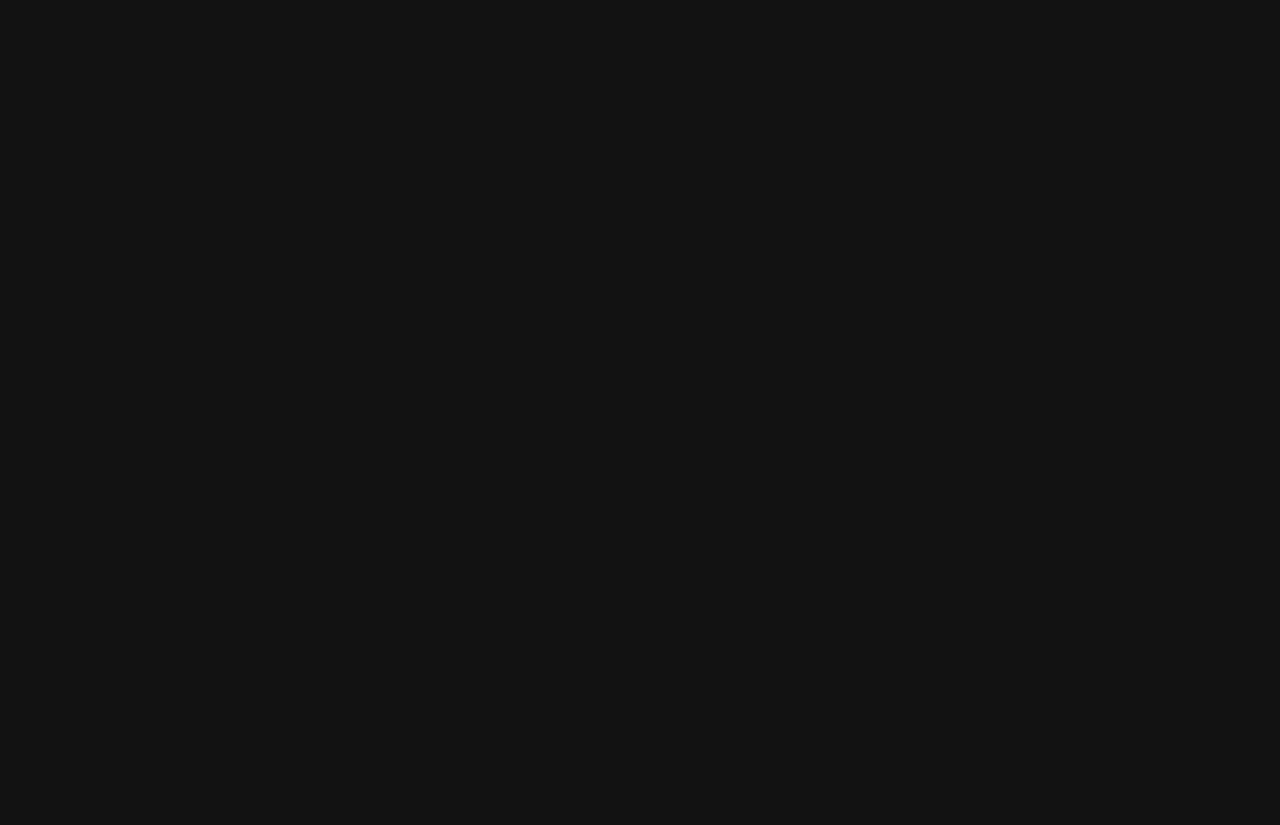
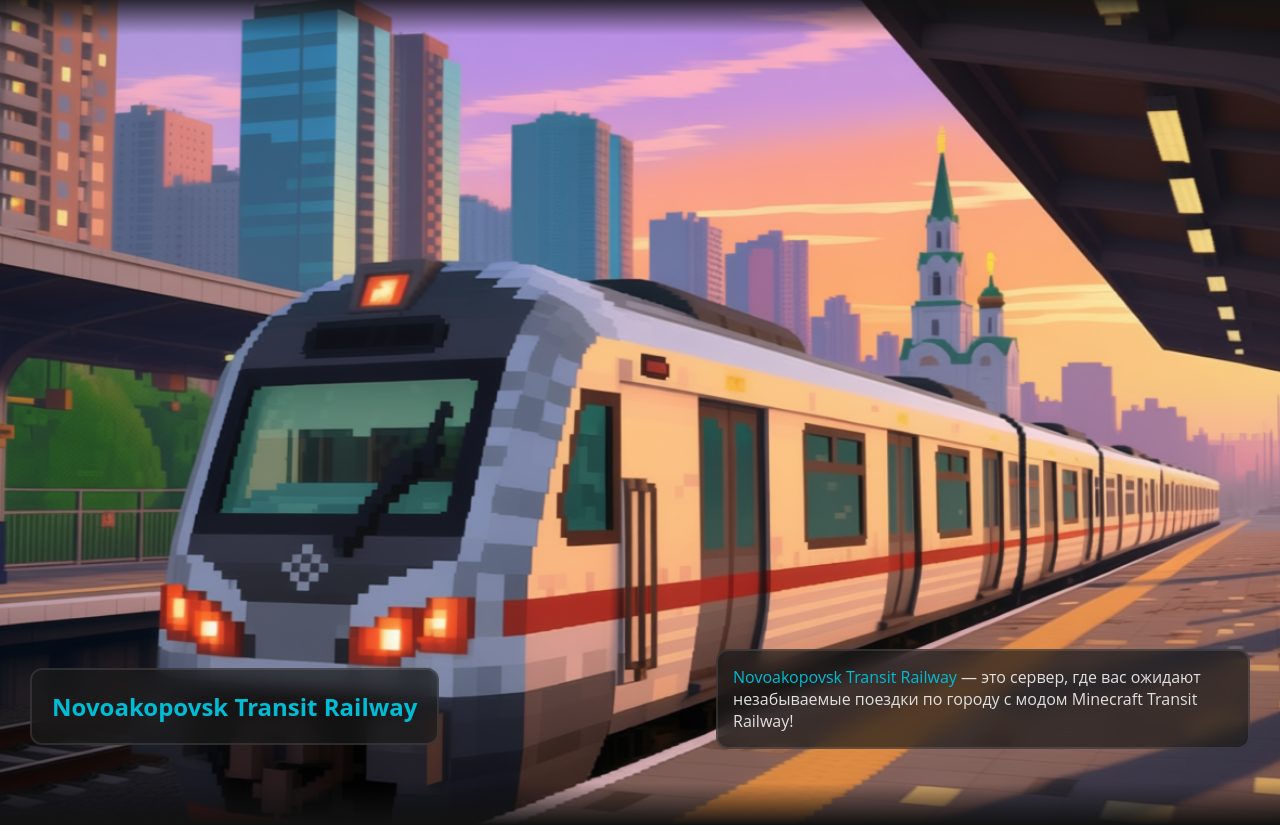
Before and after one commit to xXxEvgenyxXx/course-project, a React (Create React App) app: page / in a window 1280 px wide. Shown: the part 839-1664 px from the top of the page. Before the commit the page ends 800 px from the top, so only its background shows below. Built offline with nearby package versions, Linux system fonts and the light colour scheme.

Commit message:
feature: add sub server description

```diff
--- a/src/assets/styles/serverDesciption.css
+++ b/src/assets/styles/serverDesciption.css
@@ -1,8 +1,9 @@
 .server-description-wrapper {
     background-image: url('../../assets/images/main-page-bg.png');
+    background-position: center;
     background-size: cover;
     padding: 60px 30px;
-    height: 82vh;
+    height: 89vh;
     position: relative;
     overflow: hidden;
     display: flex;
@@ -19,7 +20,7 @@
     position: absolute;
     left: 0;
     right: 0;
-    height: 50px;
+    height: 5%;
     pointer-events: none;
     z-index: 9;
 }
@@ -48,9 +49,8 @@
     border-radius: 12px;
 }
 
-/* Если хочешь разные отступы для заголовка и описания */
 .server-desc-header {
-    padding: 20px; /* Например, чуть больше */
+    padding: 20px;
 }
 
 .server-desc {
--- /dev/null
+++ b/src/assets/styles/subServerDescription.css
@@ -0,0 +1,55 @@
+.subserver-description-wrapper {
+    position: relative;
+    background: url('../../assets/images/mtr-server-bg.png');
+    background-size: cover;
+    background-position: center;
+    height:89vh;
+    display: flex;
+    justify-content: space-between;
+    align-items: flex-end;
+    padding: 60px 30px;
+}
+
+.subserver-description-wrapper::before {
+    content: '';
+    position: absolute;
+    top: 0;
+    left: 0;
+    right: 0;
+    height: 5%; /* Регулируйте высоту зоны затенения */
+    background: linear-gradient(to bottom, #121212, transparent);
+    pointer-events: none; /* Обязательно, чтобы не мешал кликам */
+    z-index: 1;
+}
+
+.subserver-description-wrapper::after {
+    content: '';
+    position: absolute;
+    bottom: 0;
+    left: 0;
+    right: 0;
+    height: 5%; /* Регулируйте высоту зоны затенения */
+    background: linear-gradient(to top, #121212, transparent);
+    pointer-events: none; /* Обязательно, чтобы не мешал кликам */
+    z-index: 1;
+}
+
+/* Убедимся, что содержимое (h1 и т.д.) находится поверх градиентов */
+.subserver-description-wrapper > * {
+    position: relative;
+    z-index: 2;
+}
+.subserver-desc-header, .subserver-desc {
+    background-color: rgba(26, 26, 26, 0.7);
+    backdrop-filter: blur(10px);
+    -webkit-backdrop-filter: blur(10px);
+    border: 2px solid rgba(255, 255, 255, 0.1);
+    border-radius: 12px;
+}
+.subserver-desc-header {
+    padding:20px;
+}
+.subserver-desc{
+    padding:15px;
+    width:500px;
+}
--- a/src/components/pages/HomePage/HomePage.tsx
+++ b/src/components/pages/HomePage/HomePage.tsx
@@ -2,6 +2,7 @@ import React, { FC } from 'react';
 import { HomePageProps } from './type';
 import Header from '../../ui/Header/Header';
 import ServerDescription from '../../ui/ServerDescription/ServerDescription';
+import SubServerDescription from '../../ui/SubServerDescription/SubServerDescription';
 import '../../../assets/styles/header.css'
 
 const HomePage: FC<HomePageProps> = (props) => {
@@ -11,6 +12,7 @@ const HomePage: FC<HomePageProps> = (props) => {
     <div className="homepage-wrapper">
       <Header/>
       <ServerDescription />
+      <SubServerDescription name="Novoakopovsk Transit Railway" description="это сервер, где вас ожидают незабываемые поездки по городу с модом Minecraft Transit Railway!" />
     </div>
   );
 };
--- /dev/null
+++ b/src/components/ui/SubServerDescription/SubServerDescription.tsx
@@ -0,0 +1,16 @@
+import React, { FC } from 'react';
+import { SubServerDescriptionProps } from './type';
+import '../../../assets/styles/subServerDescription.css'
+
+const SubServerDescription: FC<SubServerDescriptionProps> = (props) => {
+  // const { title, count = 0, onClick } = props;
+
+  return (
+    <div className="subserver-description-wrapper">
+      <h2 className="text-accent subserver-desc-header">{props.name}</h2>
+      <p className="subserver-desc"><span className="text-accent">{props.name}</span> — {props.description}</p>
+    </div>
+  );
+};
+
+export default SubServerDescription;
--- /dev/null
+++ b/src/components/ui/SubServerDescription/type.ts
@@ -0,0 +1,4 @@
+export type SubServerDescriptionProps = {
+  name: string,
+  description:string,
+};
```
Also changed, not shown: src/assets/images/mtr-server-bg.png (added).
